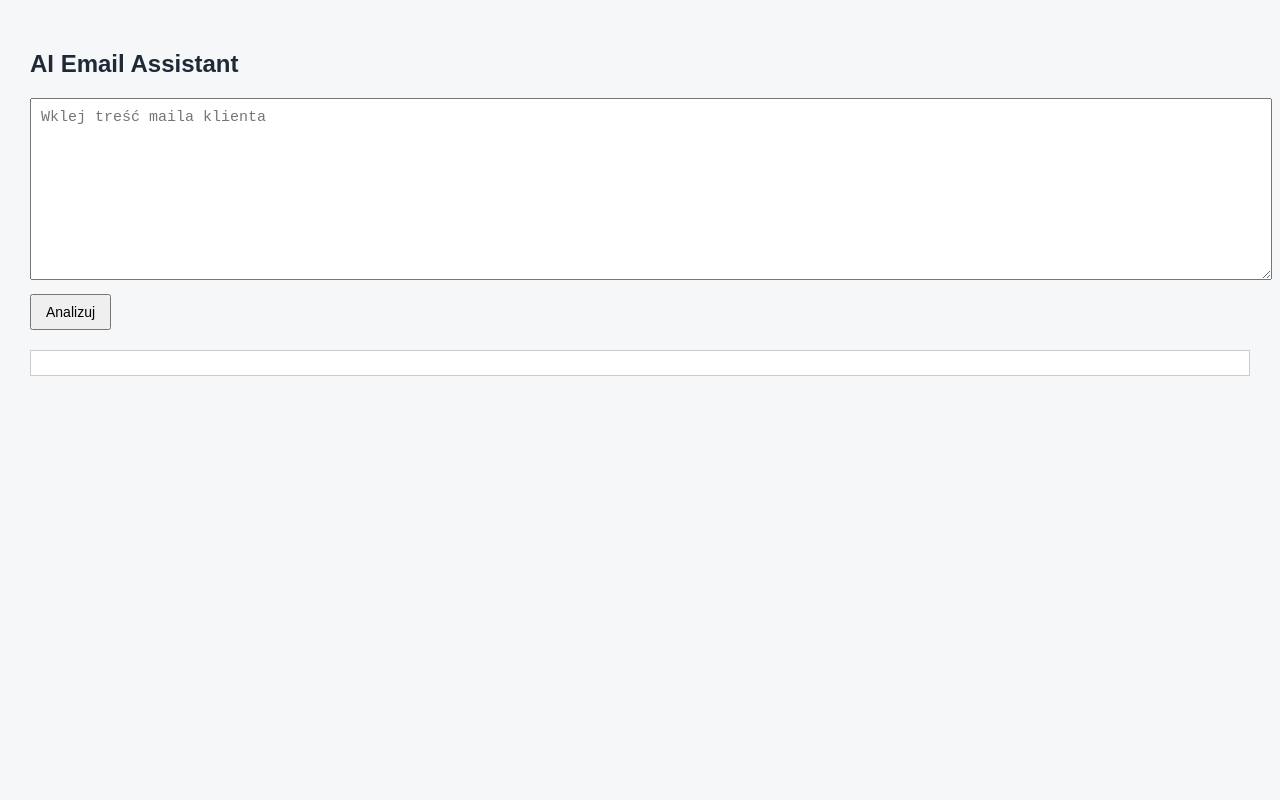
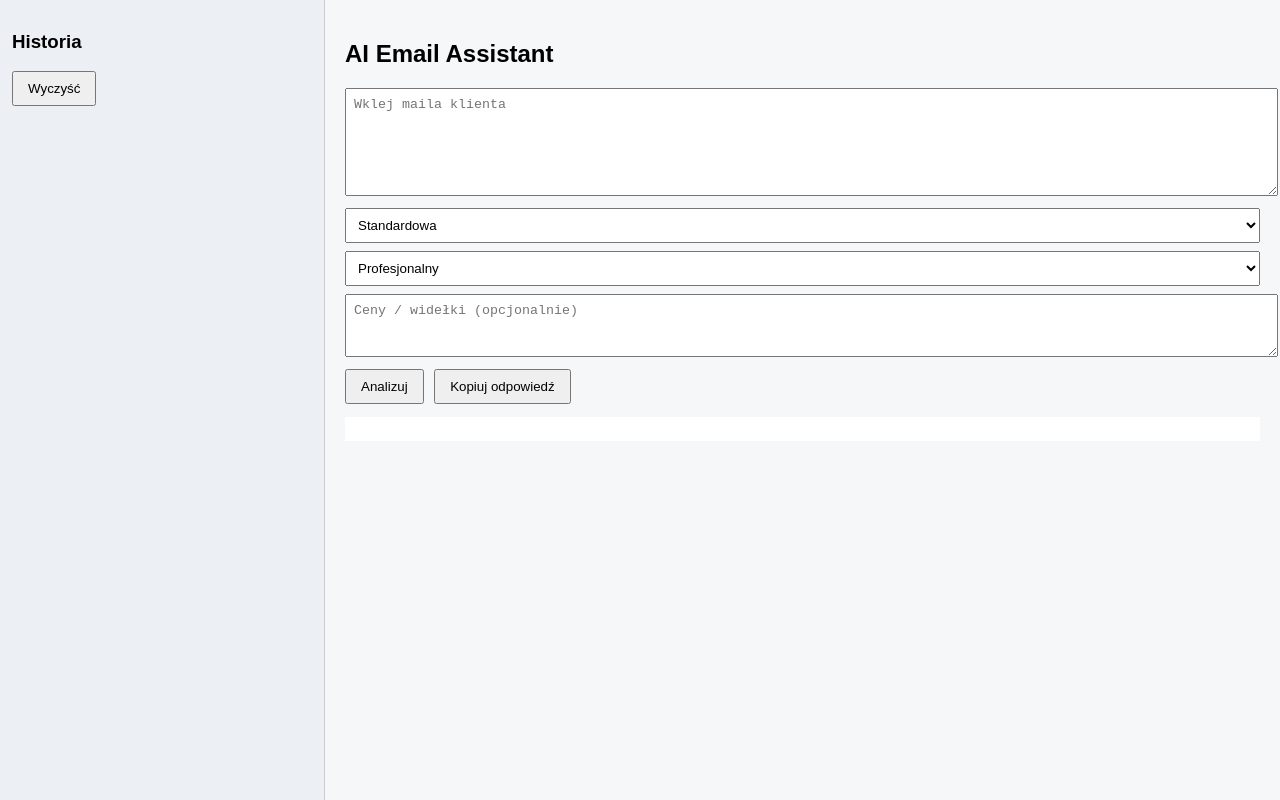
Before and after one commit to potulllm/ai-email-assistant, a website: page public/index.html in a window 1280 px wide. Drawn offline with Linux system fonts and the light colour scheme.

Commit message:
Fixed analyze button error

```diff
--- a/public/index.html
+++ b/public/index.html
@@ -9,101 +9,158 @@
     body {
       font-family: Arial, sans-serif;
       background: #f6f7f9;
-      color: #1f2937;
       margin: 0;
-      padding: 30px;
+      display: flex;
+      height: 100vh;
     }
+    .sidebar {
+      width: 300px;
+      background: #eceff3;
+      padding: 12px;
+      overflow-y: auto;
+      border-right: 1px solid #ccc;
+    }
+    .item {
+      background: #fff;
+      padding: 8px;
+      margin-bottom: 8px;
+      cursor: pointer;
+      border-left: 4px solid #2563eb;
+    }
+    .item.wysoki { border-color: #dc2626; }
+    .item.normalny { border-color: #2563eb; }
+    .item.niski { border-color: #16a34a; }
 
-    textarea {
+    .main {
+      flex: 1;
+      padding: 20px;
+      overflow-y: auto;
+    }
+    textarea, select {
       width: 100%;
-      height: 160px;
-      padding: 10px;
-      font-size: 15px;
+      margin-bottom: 8px;
+      padding: 8px;
     }
-
     button {
-      margin-top: 10px;
       padding: 8px 14px;
-      font-size: 14px;
+      margin-right: 6px;
     }
-
-    #result {
-      margin-top: 20px;
+    pre {
+      background: #fff;
       padding: 12px;
-      background: #ffffff;
-      border: 1px solid #ccc;
       white-space: pre-wrap;
-    }
-
-    a {
-      color: #2563eb;
-      text-decoration: none;
     }
   </style>
 </head>
 
 <body>
 
+<div class="sidebar">
+  <h3>Historia</h3>
+  <button onclick="clearHistory()">Wyczyść</button>
+  <div id="history"></div>
+</div>
+
+<div class="main">
   <h2>AI Email Assistant</h2>
 
-  <textarea id="emailInput" placeholder="Wklej treść maila klienta"></textarea>
-  <br>
+  <textarea id="emailInput" rows="6" placeholder="Wklej maila klienta"></textarea>
 
-  <button type="button" onclick="analyze()">Analizuj</button>
+  <select id="responseType">
+    <option value="default">Standardowa</option>
+    <option value="clarify">Doprecyzowanie</option>
+    <option value="pricing">Wycena</option>
+    <option value="decline">Odmowa</option>
+  </select>
 
+  <select id="responseStyle">
+    <option value="professional">Profesjonalny</option>
+    <option value="friendly">Przyjazny</option>
+    <option value="concise">Krótki</option>
+    <option value="partner">Partnerski</option>
+    <option value="corporate">Korporacyjny</option>
+  </select>
 
-  <div id="result"></div>
+  <textarea id="pricingText" rows="3" placeholder="Ceny / widełki (opcjonalnie)"></textarea>
+
+  <button onclick="analyze()">Analizuj</button>
+  <button onclick="copyResult()">Kopiuj odpowiedź</button>
+
+  <pre id="result"></pre>
+</div>
 
 <script>
-    console.log("JS DZIALA");
+  const resultBox = document.getElementById("result");
+  const historyDiv = document.getElementById("history");
+  const history = JSON.parse(localStorage.getItem("history") || "[]");
 
-    function analyze() {
-     var textarea = document.getElementById("emailInput");
-     var email = textarea.value;
+  function extract(label, text) {
+    const m = text.match(new RegExp(label + ":[\\s\\S]*?\\n([^\\n]*)"));
+    return m ? m[1].trim() : "";
+  }
 
-     console.log("EMAIL VALUE:", email);
+  function renderHistory() {
+    historyDiv.innerHTML = "";
+    history.forEach(item => {
+      const div = document.createElement("div");
+      div.className = "item " + item.priority;
+      div.innerText = item.title;
+      div.onclick = () => resultBox.innerText = item.text;
+      historyDiv.appendChild(div);
+    });
+  }
 
-     if (!email || email.length === 0) {
-      document.getElementById("result").innerText = "Brak tresci maila.";
+  function clearHistory() {
+    localStorage.removeItem("history");
+    history.length = 0;
+    renderHistory();
+  }
+
+  async function analyze() {
+    const email = document.getElementById("emailInput").value;
+    if (!email) {
+      resultBox.innerText = "Brak treści maila.";
       return;
     }
 
-      var params = new URLSearchParams(window.location.search);
-      var accessKey = params.get("key");
-
-      if (!accessKey) {
-        document.getElementById("result").innerHTML =
-          "<strong>Dostep platny</strong><br><br>" +
-          "Aby korzystac z aplikacji, wymagany jest zakup dostepu.<br><br>" +
-          "<a href='https://potulllm.gumroad.com/l/AIEmailAssistant' target='_blank'>" +
-          "Kup dostep</a>";
+    const key = new URLSearchParams(window.location.search).get("key");
+    if (!key) {
+      resultBox.innerHTML =
+        "Dostęp płatny.<br><a href='https://potulllm.gumroad.com/l/AIEmailAssistant'>Kup dostęp</a>";
       return;
     }
 
-      document.getElementById("result").innerText = "Analiza...";
+    resultBox.innerText = "Analiza...";
 
-      fetch("/analyze?key=" + accessKey, {
+    const res = await fetch("/analyze?key=" + key, {
       method: "POST",
-        headers: {
-          "Content-Type": "application/json"
-        },
-        body: JSON.stringify({ email: email })
+      headers: { "Content-Type": "application/json" },
+      body: JSON.stringify({
+        email,
+        responseType: responseType.value,
+        responseStyle: responseStyle.value,
+        pricingText: pricingText.value
       })
-      .then(function(response) {
-        if (!response.ok) {
-          throw new Error("Blad serwera");
+    });
+
+    const data = await res.json();
+    resultBox.innerText = data.result;
+
+    history.unshift({
+      text: data.result,
+      title: extract("🧠 TYTUŁ SPRAWY", data.result) || "Mail",
+      priority: extract("⚠️ PRIORYTET", data.result) || "normalny"
+    });
+
+    localStorage.setItem("history", JSON.stringify(history));
+    renderHistory();
   }
-        return response.json();
-      })
-      .then(function(data) {
-        document.getElementById("result").innerText =
-          data.result || "Brak odpowiedzi AI.";
-      })
-      .catch(function() {
-        document.getElementById("result").innerText =
-          "Blad polaczenia z serwerem.";
-      });
+
+  function copyResult() {
+    navigator.clipboard.writeText(resultBox.innerText);
   }
+
+  renderHistory();
 </script>
 
 </body>
```
Also changed, not shown: index.js (+43 -89 lines). Lines whose indentation alone changed are shown as unchanged.
